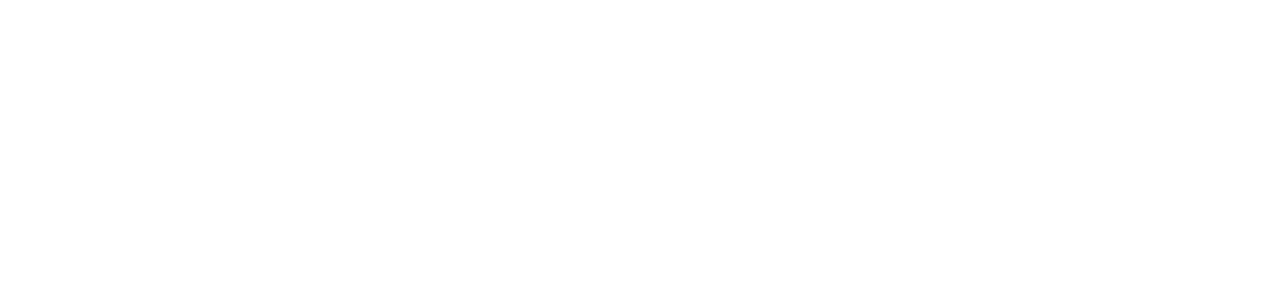
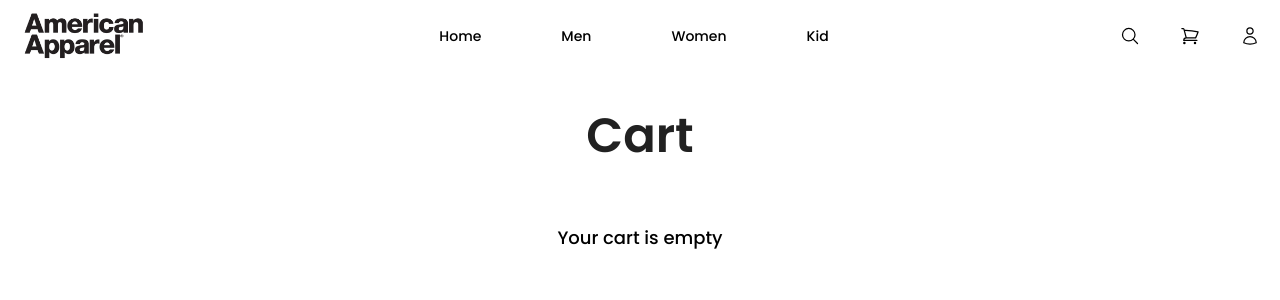
Before and after one commit to H11R4G10108/Front-end, a React (Vite) app: page /cart in a window 1280 px wide. Before the commit this address had no page. Shown: the top 300 px of the page. Built offline with nearby package versions, Linux system fonts and the light colour scheme.

Commit message:
implement cart feature

```diff
--- a/index.html
+++ b/index.html
@@ -8,12 +8,10 @@
       href="src/assets/icon/favicon-32x32.png">
     <link rel="icon" type="image/png" sizes="16x16"
       href="src/assets/icon/favicon-16x16.png">
-    <link rel="manifest" href="src/assets/icon/site.webmanifest"> <link
-      rel="preconnect"
-      href="https://fonts.googleapis.com">
+    <link rel="preconnect" href="https://fonts.googleapis.com">
     <link rel="preconnect" href="https://fonts.gstatic.com" crossorigin>
     <link
-      href="https://fonts.googleapis.com/css2?family=Montserrat:ital,wght@0,500;1,500&display=swap"
+      href="https://fonts.googleapis.com/css2?family=Poppins:ital,wght@0,100;0,200;0,300;0,400;0,500;0,600;0,700;0,800;0,900;1,100;1,200;1,300;1,400;1,500;1,600;1,700;1,800;1,900&display=swap"
       rel="stylesheet">
     <meta name="viewport" content="width=device-width, initial-scale=1.0" />
     <title>American Apparel</title>
--- a/src/App.css
+++ b/src/App.css
@@ -1,6 +1,6 @@
 #root {
   margin: 0 auto;
-  font-family: "Montserrat", sans-serif;
+  font-family: "Poppins", sans-serif;
   font-optical-sizing: auto;
   font-weight: 500;
   font-style: normal;
--- a/src/App.jsx
+++ b/src/App.jsx
@@ -3,14 +3,20 @@
 import { ThemeProvider } from "@material-tailwind/react";
 import { Route, Routes } from "react-router-dom";
 import Productdetail from "./components/ProductPage/Productdetail";
+import React, { useState, useEffect } from "react";
+import Cart from "./components/Cart/Cart";
+import { CartProvider } from "./Context/CartProvider";
 
 export default function App() {
   return (
     <ThemeProvider>
-      <Routes>
-        <Route path="/" element={<Home />} />
-        <Route path="/product/:id" element={<Productdetail />} />
-      </Routes>
+      <CartProvider>
+        <Routes>
+          <Route path="/" element={<Home />} />
+          <Route path="/product/:id" element={<Productdetail />} />
+          <Route path="/cart/" element={<Cart />} />
+        </Routes>
+      </CartProvider>
     </ThemeProvider>
   );
 }
--- /dev/null
+++ b/src/Context/CartProvider.jsx
@@ -0,0 +1,89 @@
+import { createContext, useState, useEffect } from "react";
+
+export const CartContext = createContext();
+
+export const CartProvider = ({ children }) => {
+  const [cartItems, setCartItems] = useState(
+    localStorage.getItem("cartItems")
+      ? JSON.parse(localStorage.getItem("cartItems"))
+      : []
+  );
+
+  const addToCart = (item, quantity_input) => {
+    const isItemInCart = cartItems.find(
+      (cartItem) => cartItem.productID === item.productID
+    );
+
+    if (isItemInCart) {
+      setCartItems(
+        cartItems.map((cartItem) =>
+          cartItem.productID === item.productID
+            ? { ...cartItem, quantity: cartItem.quantity + quantity_input }
+            : cartItem
+        )
+      );
+    } else {
+      setCartItems([...cartItems, { ...item, quantity: quantity_input }]);
+    }
+  };
+
+  const removeFromCart = (item) => {
+    const isItemInCart = cartItems.find(
+      (cartItem) => cartItem.productID === item.productID
+    );
+
+    if (isItemInCart.quantity === 1) {
+      setCartItems(
+        cartItems.filter((cartItem) => cartItem.productID !== item.productID)
+      );
+    } else {
+      setCartItems(
+        cartItems.map((cartItem) =>
+          cartItem.productID === item.productID
+            ? { ...cartItem, quantity: cartItem.quantity - 1 }
+            : cartItem
+        )
+      );
+    }
+  };
+
+  const clearCart = () => {
+    setCartItems([]);
+  };
+
+  const getCartTotal = () => {
+    return cartItems.reduce(
+      (total, item) => total + item.price * item.quantity,
+      0
+    );
+  };
+
+  const getCartSize = () => {
+    return cartItems.reduce((total, item) => total + item.quantity, 0);
+  };
+  useEffect(() => {
+    localStorage.setItem("cartItems", JSON.stringify(cartItems));
+  }, [cartItems]);
+
+  useEffect(() => {
+    const cartItems = localStorage.getItem("cartItems");
+    if (cartItems) {
+      setCartItems(JSON.parse(cartItems));
+    }
+  }, []);
+
+  return (
+    <CartContext.Provider
+      value={{
+        cartItems,
+        addToCart,
+        removeFromCart,
+        clearCart,
+        getCartTotal,
+        getCartSize,
+      }}
+    >
+      {children}
+    </CartContext.Provider>
+  );
+};
--- /dev/null
+++ b/src/components/Cart/Cart.jsx
@@ -0,0 +1,69 @@
+import React from "react";
+import { useContext } from "react";
+import { CartContext } from "../../Context/CartProvider";
+import Navbar from "../../components/Navbar/Navbar";
+
+export default function Cart() {
+  const { cartItems, addToCart, removeFromCart, clearCart, getCartTotal } =
+    useContext(CartContext);
+
+  return (
+    <>
+      <Navbar />
+      <div className="flex-col flex items-center bg-white gap-8 p-10 text-black text-sm">
+        <h1 className="flex-auto text-5xl font-semibold text-gray-900">Cart</h1>
+        <div className="flex flex-col gap-4">
+          {cartItems.map((item, index) => (
+            <div className="flex justify-between items-center" key={index}>
+              <div className="flex gap-4">
+                <img
+                  src={item.image}
+                  alt={item.name}
+                  className="rounded-md h-24"
+                />
+                <div className="flex flex-col">
+                  <h1 className="text-lg font-bold">{item.name}</h1>
+                  <p className="text-gray-600">${item.price}</p>
+                </div>
+              </div>
+              <div className="flex gap-4">
+                <button
+                  className="px-4 py-2 bg-gray-800 text-white text-xs font-bold rounded hover:bg-gray-700 focus:outline-none focus:bg-gray-700"
+                  onClick={() => {
+                    removeFromCart(item);
+                  }}
+                >
+                  -
+                </button>
+                <p>{item.quantity}</p>
+                <button
+                  className="px-4 py-2 bg-gray-800 text-white text-xs font-bold rounded hover:bg-gray-700 focus:outline-none focus:bg-gray-700"
+                  onClick={() => {
+                    addToCart(item, 1);
+                  }}
+                >
+                  +
+                </button>
+              </div>
+            </div>
+          ))}
+        </div>
+        {cartItems.length > 0 ? (
+          <div className="flex flex-col justify-between items-center">
+            <h1 className="text-lg font-bold">Total: ${getCartTotal()}</h1>
+            <button
+              className="px-4 py-2 bg-gray-800 text-white text-xs font-bold uppercase rounded hover:bg-gray-700 focus:outline-none focus:bg-gray-700"
+              onClick={() => {
+                clearCart();
+              }}
+            >
+              Clear cart
+            </button>
+          </div>
+        ) : (
+          <h1 className="text-lg">Your cart is empty</h1>
+        )}
+      </div>
+    </>
+  );
+}
--- a/src/components/Home/Home.jsx
+++ b/src/components/Home/Home.jsx
@@ -1,6 +1,7 @@
 import Navbar from "../../components/Navbar/Navbar";
 import Productpage from "../../components/ProductPage/Productpage";
 import Footer from "../../components/Footer/Footer";
+import React, { useState, useEffect } from "react";
 
 function Home() {
   return (
--- a/src/components/Navbar/Navbar.jsx
+++ b/src/components/Navbar/Navbar.jsx
@@ -5,10 +5,13 @@
 } from "@heroicons/react/24/outline";
 import logo from "../../assets/logo.png";
 import { Routes, Route, Link } from "react-router-dom";
+import { CartContext } from "../../Context/CartProvider";
+import { useContext, useEffect, useState } from "react";
 
 export default function navbar() {
+  const { getCartSize } = useContext(CartContext);
   return (
-    <div className="flex flex-row px-5 items-center justify-between">
+    <div className="flex flex-row px-5 items-center justify-between sticky top-0 bg-white">
       <a href="/">
         <img src={logo} alt="american apparel" className="w-32" />
       </a>
@@ -20,17 +23,17 @@
         </a>
         <a href="#" className="group transition-all duration-300 ease-in-out">
           <p className="bg-left-bottom bg-gradient-to-r from-blue-500 to-pink-500 bg-[length:0%_2px] bg-no-repeat group-hover:bg-[length:100%_2px] transition-all duration-500 ease-out text-sm">
-            For Men
+            Men
           </p>
         </a>
         <a href="#" className="group transition-all duration-300 ease-in-out">
           <p className="bg-left-bottom bg-gradient-to-r from-blue-500 to-pink-500 bg-[length:0%_2px] bg-no-repeat group-hover:bg-[length:100%_2px] transition-all duration-500 ease-out text-sm">
-            For Women
+            Women
           </p>
         </a>
         <a href="#" className="group transition-all duration-300 ease-in-out">
           <p className="bg-left-bottom bg-gradient-to-r from-blue-500 to-pink-500 bg-[length:0%_2px] bg-no-repeat group-hover:bg-[length:100%_2px] transition-all duration-500 ease-out text-sm">
-            For Unisex Folks
+            Kid
           </p>
         </a>
       </div>
@@ -38,8 +41,13 @@
         <a href="#">
           <MagnifyingGlassIcon className="h-5 w-5 text-black-0" href="#" />
         </a>
-        <a href="#">
-          <ShoppingCartIcon className="h-5 w-5 text-black-0" href="#" />
+        <a href="/cart/" className="flex relative">
+          <ShoppingCartIcon className="h-5 w-5 text-black-0 " href="#" />
+          {getCartSize() > 0 ? (
+            <div class="absolute inline-flex items-center justify-center w-6 h-6 text-xs text-white bg-red-500 border-2 border-white rounded-full -top-3 -end-6 dark:border-gray-900">
+              {getCartSize()}
+            </div>
+          ) : null}
         </a>
         <a href="#">
           <UserIcon className="h-5 w-5 text-black-0" href="#" />
--- a/src/components/ProductPage/Productdetail.jsx
+++ b/src/components/ProductPage/Productdetail.jsx
@@ -1,59 +1,109 @@
-import React, { useState, useEffect } from "react";
+import React, { useState, useEffect, useContext } from "react";
 import { useParams, useNavigate } from "react-router-dom";
 import ProductService from "../../services/ProductService";
 import axios from "axios";
 import Navbar from "../../components/Navbar/Navbar";
+import Footer from "../../components/Footer/Footer";
+import { Button } from "@material-tailwind/react";
+import { CartContext } from "../../Context/CartProvider";
+import navbar from "../../components/Navbar/Navbar";
 
-const Productdetail = () => {
+const Productdetail = (cartProduct, setcartProduct) => {
+  const { cartItems, addToCart } = useContext(CartContext);
   const [product, setProduct] = useState([]);
   const { id } = useParams();
-
-  const getProduct = () => {
-    axios
-      .get("http://127.0.0.1:8000/api/product/" + id)
-      .then((response) => {
-        setProduct(response.data);
-        console.log(response.data);
-      })
-      .catch((e) => {
-        console.log(e);
-      });
+  const [loading, setLoading] = useState(false);
+  const [quantity, setQuantity] = useState(1);
+  //handle increment
+  const incrementHandle = () => {
+    if (quantity < 10) {
+      setQuantity((prevCount) => prevCount + 1);
+    }
+  };
+  const decrementHandle = () => {
+    if (quantity > 1) {
+      setQuantity((prevCount) => prevCount - 1);
+    }
   };
   useEffect(() => {
-    getProduct();
+    const loadProduct = async () => {
+      // Till the data is fetch using API
+      // the Loading page will show.
+      setLoading(true);
+
+      // Await make wait until that
+      // promise settles and return its result
+      const response = await axios.get(
+        "http://127.0.0.1:8000/api/product/" + id
+      );
+
+      // After fetching data stored it in posts state.
+      setProduct(response.data);
+
+      // Closed the loading page
+      setLoading(false);
+    };
+
+    // Call the function
+    loadProduct();
   }, []);
+
   return (
     <div>
       <Navbar />
       <div className="flex items-center justify-center p-10">
         <div className="flex ">
-          <div className="flex-none relative w-6/12">
-            <img src={product.image} alt={product.name} loading="lazy" />
-          </div>
-          <form className="flex-auto p-6">
-            <div className="flex flex-col gap-5">
+          <img
+            src={product.image}
+            alt={product.name}
+            loading="lazy"
+            className="flex-none relative w-6/12"
+          />
+          <div className="p-6">
+            <div className="flex flex-col">
               <h1 className="flex-auto text-5xl font-semibold text-gray-900">
                 {product.name}
               </h1>
-              <div className="text-2xl font-semibold text-black-500">
+              {product.category && (
+                <p className="text-xm text-gray-500">
+                  Category: {product.category.category}
+                </p>
+              )}{" "}
+              <div>
+                {product.category && <div>Size: {product.size.size}</div>}{" "}
+              </div>
+              <div className="text-3xl text-black-500 mt-4">
                 ${product.price}
               </div>
-            </div>
-
-            <div className="flex items-baseline mt-4 mb-6 pb-6 border-b border-slate-200">
-              <div className="space-x-2 flex text-sm"></div>
-            </div>
-            <div className="flex space-x-4 mb-6 text-sm font-medium">
-              <div className="flex-auto flex space-x-4">
+              <div className="flex mt-1 mb-4 pb-6 border-b border-slate-200">
+                <div className="space-x-2 flex text-sm"></div>
+              </div>
+              <div className="flex-row gap-10">
                 <button
                   className="h-10 px-6 font-semibold rounded-md border border-black-800 text-gray-50 bg-gray-900 hover:bg-blue-gray-700"
-                  type="button"
+                  onClick={decrementHandle}
                 >
-                  Add to cart
+                  <span class="m-auto">-</span>
                 </button>
+                <span className="p-5">{quantity}</span>
+                <button
+                  className="h-10 px-6 font-semibold rounded-md border border-black-800 text-gray-50 bg-gray-900 hover:bg-blue-gray-700"
+                  onClick={incrementHandle}
+                >
+                  <span class="m-auto">+</span>
+                </button>
+                <div>
+                  <button
+                    className="h-10 px-10 mt-5 font-semibold rounded-md border border-black-800 text-gray-50 bg-gray-900 hover:bg-blue-gray-700"
+                    type="button"
+                    onClick={() => addToCart(product, quantity)}
+                  >
+                    Add to cart
+                  </button>
+                </div>
               </div>
             </div>
-          </form>
+          </div>
         </div>
       </div>
     </div>
--- a/src/components/ProductPage/Productpage.jsx
+++ b/src/components/ProductPage/Productpage.jsx
@@ -1,12 +1,13 @@
-import React, { useState, useEffect } from "react";
-import axios from "axios";
+import { useContext, useEffect, useState } from "react";
 import ProductService from "../../services/ProductService";
 import "./Productpage.css";
 import landpage from "../../assets/landpage.jpg";
 import { Link } from "react-router-dom";
 import { Carousel } from "@material-tailwind/react";
+import { CartContext } from "../../Context/CartProvider";
 
 const ProductList = () => {
+  const { cartItems, addToCart } = useContext(CartContext);
   const [products, setProduct] = useState([]);
   useEffect(() => {
     retrieveProduct();
@@ -16,7 +17,6 @@
     ProductService.getAll()
       .then((response) => {
         setProduct(response.data);
-        console.log(response.data);
       })
       .catch((e) => {
         console.log(e);
@@ -26,25 +26,39 @@
   return (
     <div>
       <div className="pb-5">
-        <Carousel>
+        {/* <Carousel>
           <img
             src={landpage}
             alt="american apparel landpage"
             className="h-full w-full object-cover"
           />
-        </Carousel>
+        </Carousel> */}
       </div>
       <div className="flex flex-row py-0.5 px-5 items-center justify-center gap-14 flex-wrap">
         {products &&
           products.map((product, index) => (
-            <div class="product" key={index}>
+            <div id="product-list" className="hover:shadow-lg " key={index}>
               <Link to={`/product/${product.productID}`}>
-                <img src={product.image} alt="Product Image" />
-                <div id="product-content">
-                  <h2 className="font-bold">{product.name}</h2>
-                  <p>${product.price}</p>
+                <img
+                  src={product.image}
+                  alt="Product Image"
+                  className="w-full mb-2 "
+                />
+                <div id="product-content" className="p-2 leading-5">
+                  <h2 className="font-bold mb-1">{product.name}</h2>
+                  <p className="mb-2">${product.price}</p>
                 </div>
               </Link>
+              <div className="mb-2">
+                <span className="p-2 leading-5 group transition-all duration-300 ease-in-out text-white">
+                  <button
+                    className="bg-white border border-gray-400 border-solid text-black p-1 bg-gradient-to-r from-indigo-400 to-cyan-400 bg-[length:0%] bg-no-repeat group-hover:bg-[length:100%] transition-all duration-500 ease-out"
+                    onClick={() => addToCart(product, 1)}
+                  >
+                    Quick add <span className="text-xl">+</span>
+                  </button>
+                </span>
+              </div>
             </div>
           ))}
       </div>
```
Also changed, not shown: src/components/ProductPage/Productpage.css (+4 -26 lines).
